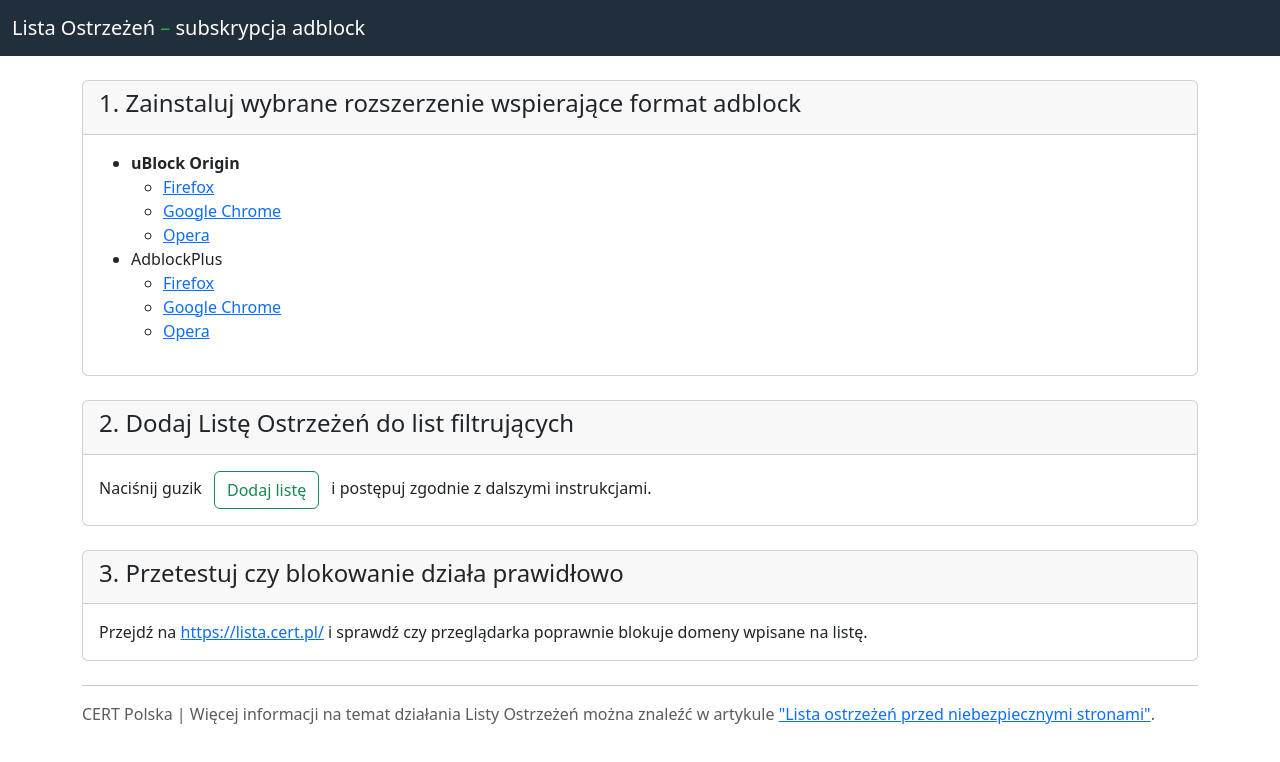
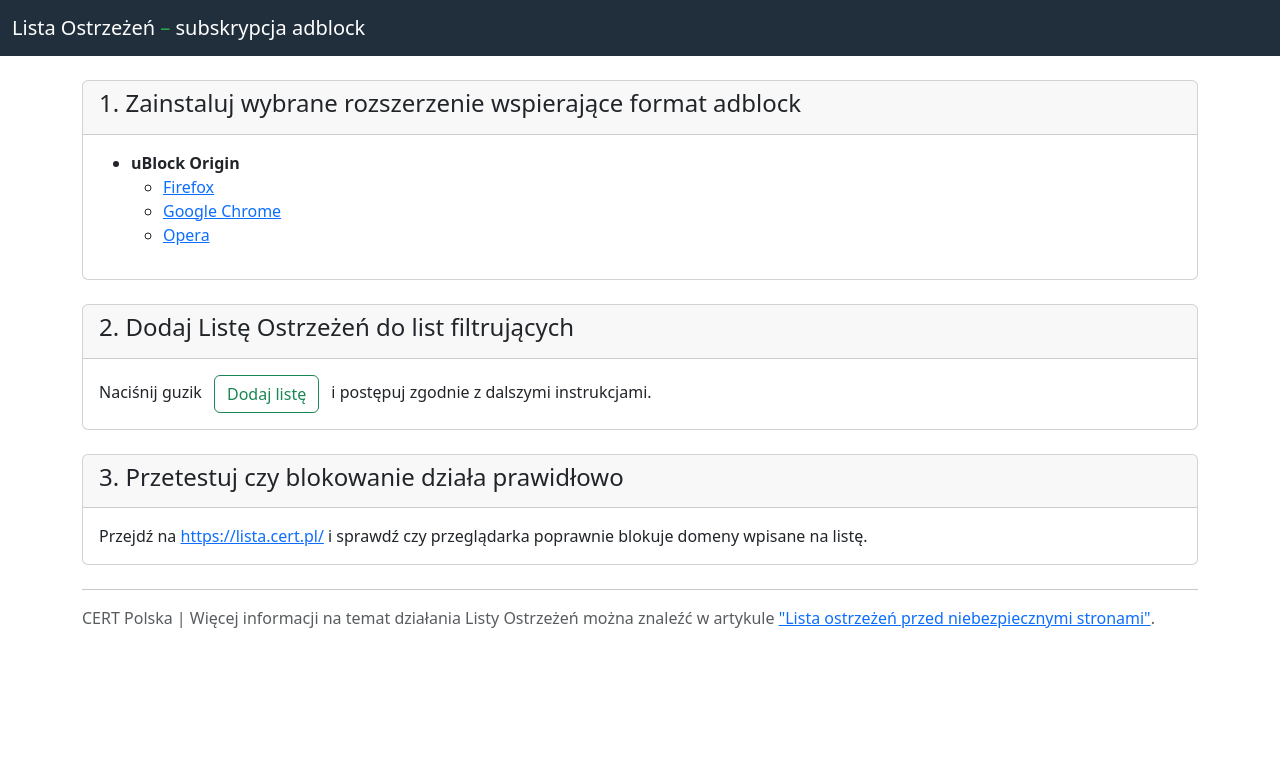
Before and after one commit to CERT-Polska/adblock-domain-list, a plain HTML site: page index.html in a window 1280 px wide. Drawn offline with Linux system fonts and the light colour scheme.

Commit message:
Remove link to adblock plus

```diff
--- a/index.html
+++ b/index.html
@@ -34,14 +34,6 @@
                         <li><a target="_blank" href="https://addons.opera.com/en/extensions/details/ublock/">Opera</a></li>
                     </ul>
                 </li>
-                <li>
-                    AdblockPlus
-                    <ul>
-                        <li><a target="_blank" href="https://addons.mozilla.org/en-US/firefox/addon/adblock-plus/">Firefox</a></li>
-                        <li><a target="_blank" href="https://chrome.google.com/webstore/detail/cfhdojbkjhnklbpkdaibdccddilifddb">Google Chrome</a></li>
-                        <li><a target="_blank" href="https://addons.opera.com/en/extensions/details/adblock-plus/">Opera</a></li>
-                    </ul>
-                </li>
             </div>
         </div>
 
```
